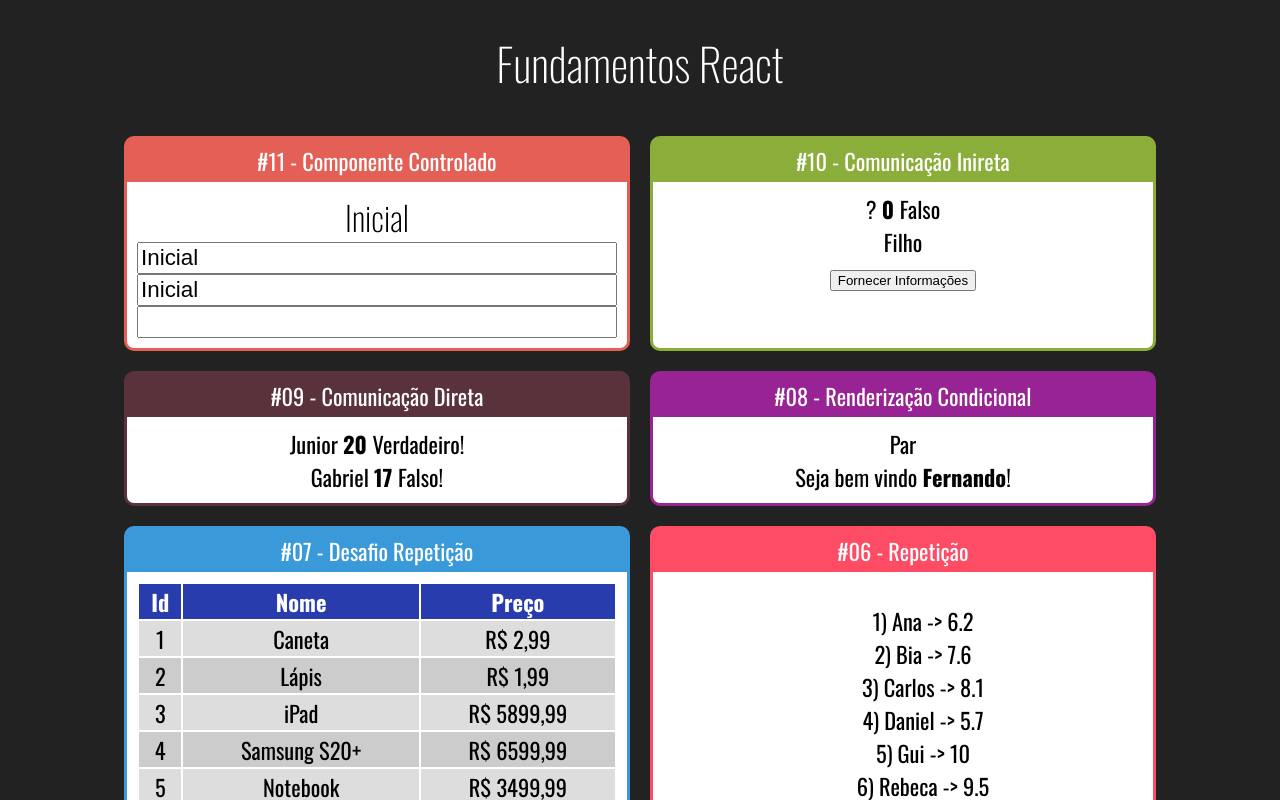
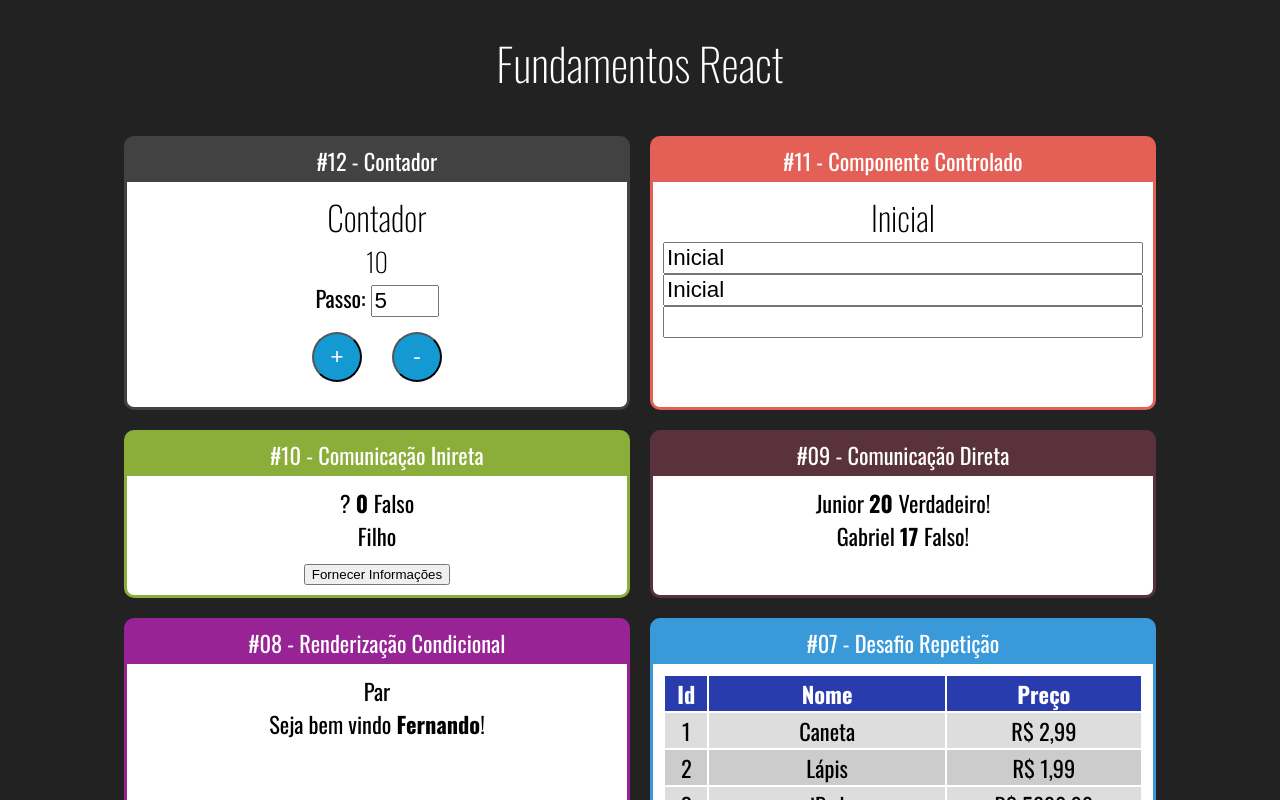
Before and after one commit to thomassilva23/fundamentos-react, a React (Create React App) app: page / in a window 1280 px wide. Shown: the top 800 px of the page. Built offline with nearby package versions, Linux system fonts and the light colour scheme.

Commit message:
28 - Contador #01

```diff
--- a/src/App.jsx
+++ b/src/App.jsx
@@ -16,6 +16,7 @@
 import DiretaPai from "./components/comunicacao/DiretaPai";
 import IndiretaPai from "./components/comunicacao/IndiretaPai";
 import Input from "./components/formulario/Input";
+import Contador from "./components/contador/Contador";
 
 // eslint-disable-next-line import/no-anonymous-default-export
 export default () => (
@@ -23,6 +24,10 @@
     <h1>Fundamentos React</h1>
 
     <div className="Cards">
+      <Card titulo="#12 - Contador" color="#424242">
+        <Contador numeroInicial={10}></Contador>
+      </Card>
+
       <Card titulo="#11 - Componente Controlado" color="#E45F56">
         <Input />
       </Card>
--- /dev/null
+++ b/src/components/contador/Contador.css
@@ -0,0 +1,14 @@
+.Contador input {
+  font-size: 1.4rem;
+  width: 60px;
+}
+
+.Contador button {
+  font-size: 1.4rem;
+  height: 50px;
+  width: 50px;
+  border-radius: 50%;
+  background-color: #1499d3;
+  color: #fff;
+  margin: 15px;
+}
--- /dev/null
+++ b/src/components/contador/Contador.jsx
@@ -0,0 +1,46 @@
+import React from "react";
+import "./Contador.css";
+
+export default class Contador extends React.Component {
+  state = {
+    numero: this.props.numeroInicial || 0,
+    passo: this.props.passoInicial || 5,
+  };
+
+  inc = () => {
+    this.setState({
+      numero: this.state.numero + this.state.passo,
+    });
+  };
+
+  dec = () => {
+    this.setState({
+      numero: this.state.numero - this.state.passo,
+    });
+  };
+
+  setPasso = (e) => {
+    this.setState({
+      passo: +e.target.value,
+    });
+  };
+  render() {
+    return (
+      <div className="Contador">
+        <h2>Contador</h2>
+        <h3>{this.state.numero}</h3>
+        <div>
+          <label htmlFor="passoInput">Passo: </label>
+          <input
+            id="passoInput"
+            type="number"
+            value={this.state.passo}
+            onChange={this.setPasso}
+          />
+        </div>
+        <button onClick={this.inc}>+</button>
+        <button onClick={this.dec}>-</button>
+      </div>
+    );
+  }
+}
```
